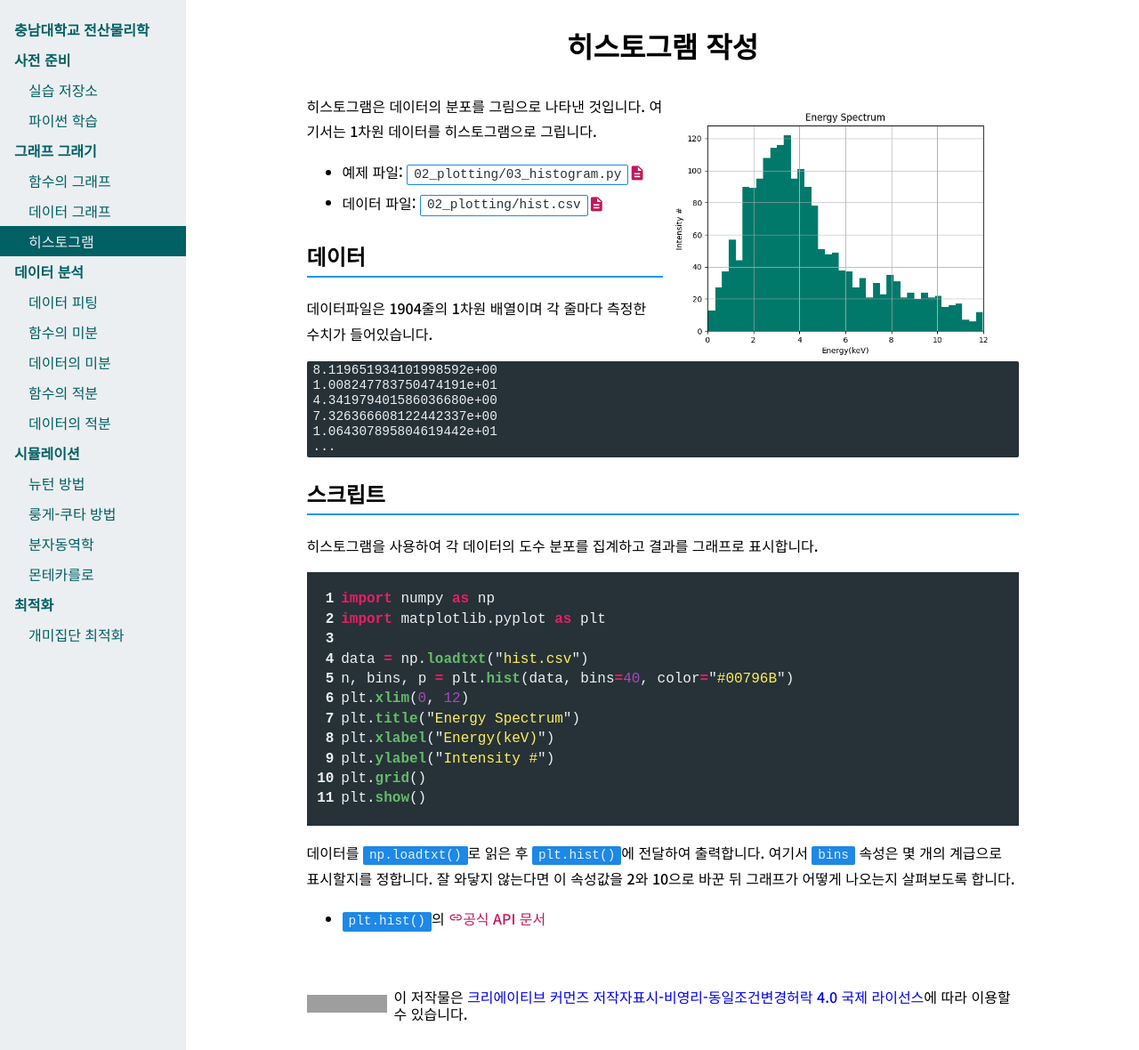
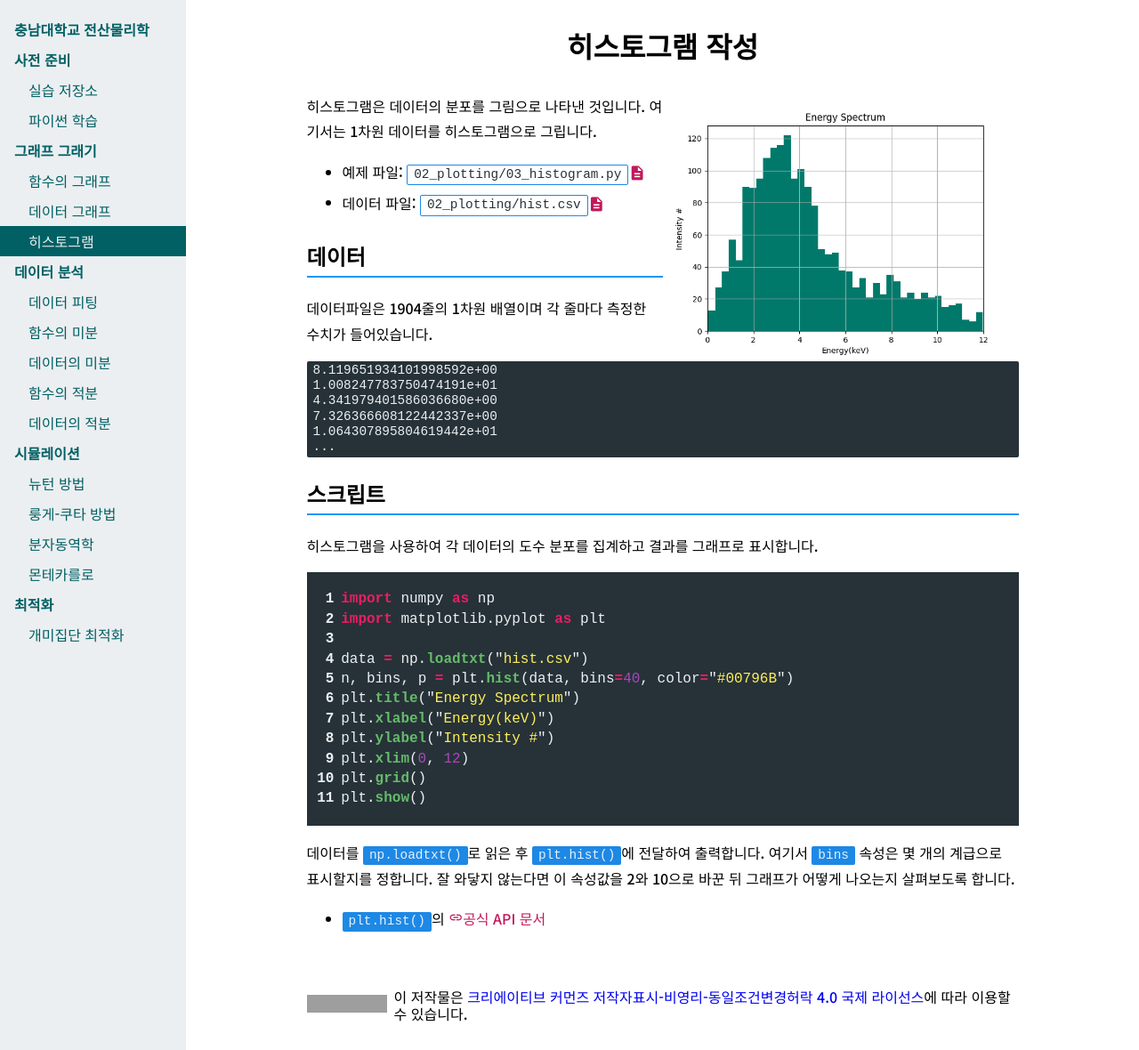
Before and after one commit to CNU-Computer-Physics/CNU-Computer-Physics.github.io, a Jekyll site: the page built from docs/plotting/histogram.md, in a window 1280 px wide. Shown: the whole page at 89% size. Built offline with Jekyll 4.4.1, drawn with Linux system fonts in a browser that asks for light colours; nearby versions of some CDN libraries; some web fonts are replaced; grey boxes are pictures that could not be loaded.

Commit message:
#1 히스토그램 문서 업데이트

````diff
--- a/docs/plotting/histogram.md
+++ b/docs/plotting/histogram.md
@@ -34,10 +34,10 @@ import matplotlib.pyplot as plt
 
 data = np.loadtxt("hist.csv")
 n, bins, p = plt.hist(data, bins=40, color="#00796B")
-plt.xlim(0, 12)
 plt.title("Energy Spectrum")
 plt.xlabel("Energy(keV)")
 plt.ylabel("Intensity #")
+plt.xlim(0, 12)
 plt.grid()
 plt.show()
 ```
````
